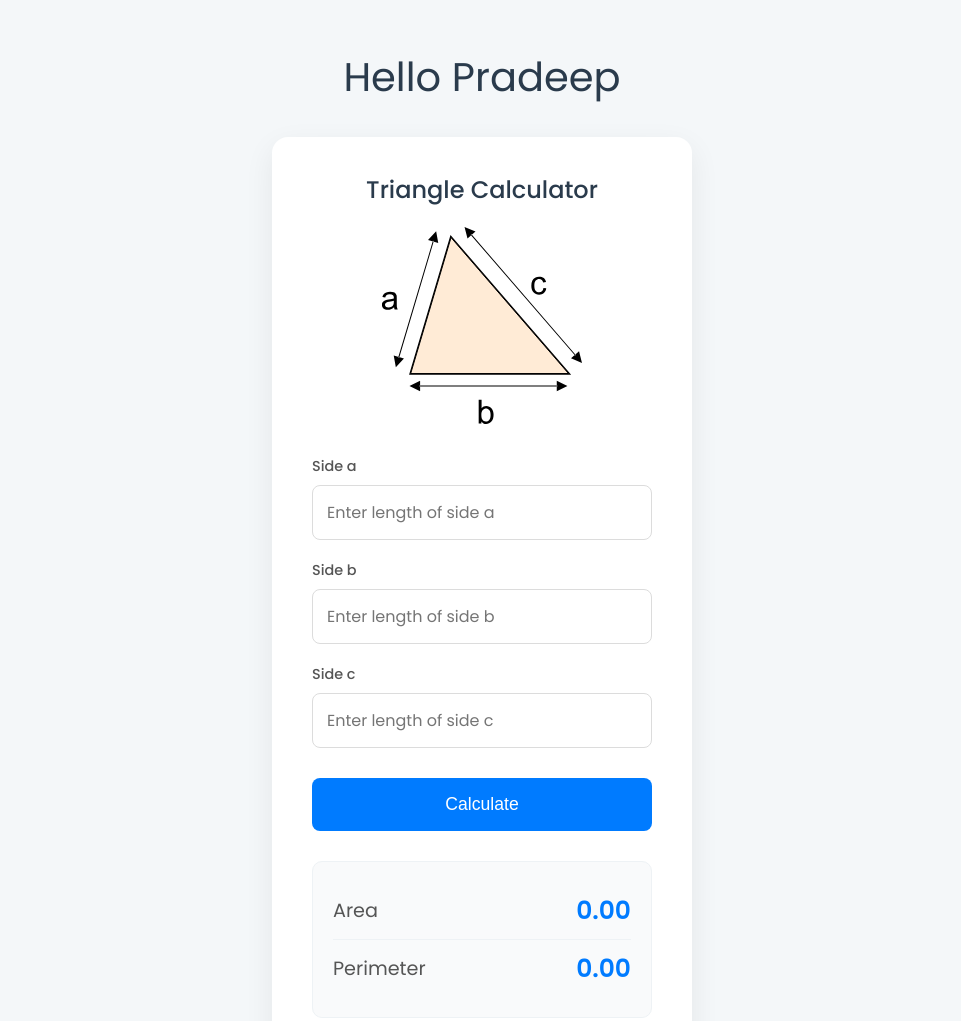
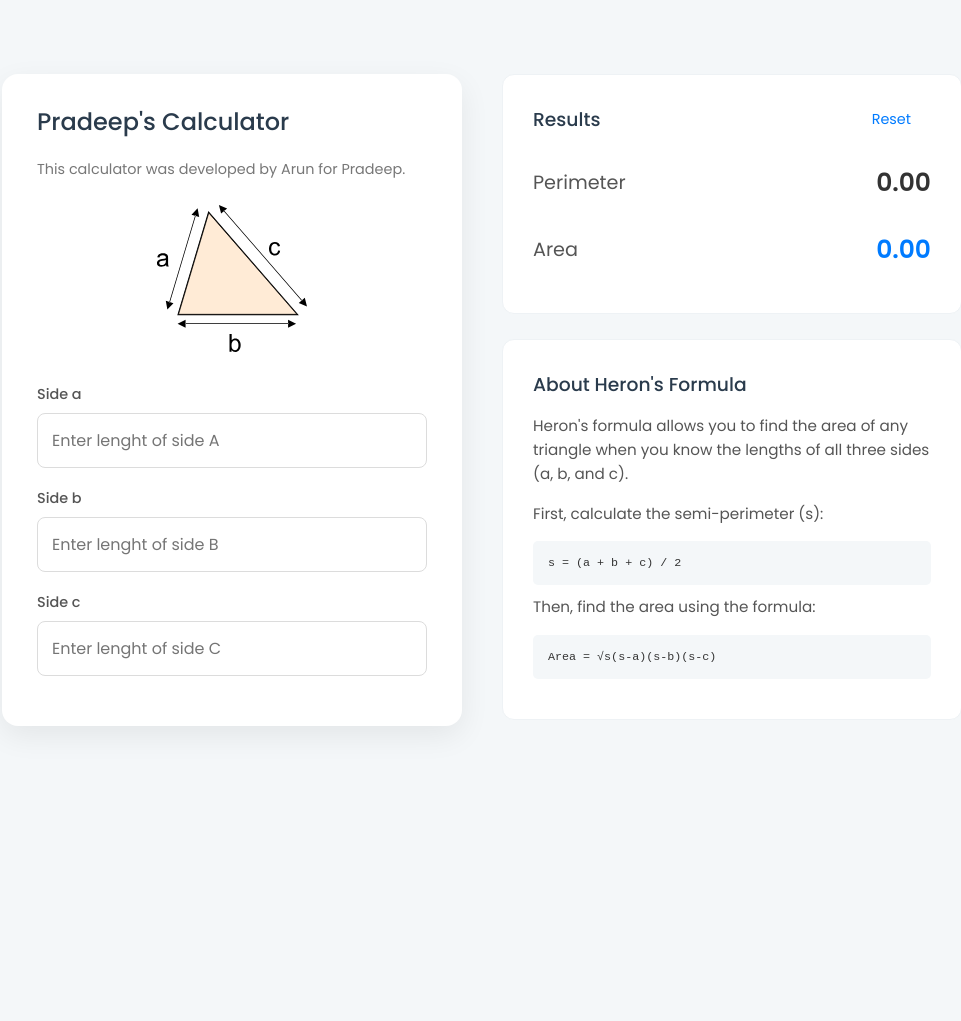
Before and after one commit to i-ap5/HeronsCalculator, a plain HTML site: page index.html in a window 1280 px wide. Shown: the top 1021 px of the page, without its empty margins (158-1119 px from the left). After the commit the page ends 800 px from the top, so only its background shows below. Drawn offline with Linux system fonts and the light colour scheme.

Commit message:
UI enhanced

```diff
--- a/index.html
+++ b/index.html
@@ -3,7 +3,7 @@
 <head>
     <meta charset="UTF-8">
     <meta name="viewport" content="width=device-width, initial-scale=1.0">
-    <title>Professional Triangle Calculator</title>
+    <title>Advanced Triangle Calculator</title>
     <link rel="preconnect" href="https://fonts.googleapis.com">
     <link rel="preconnect" href="https://fonts.gstatic.com" crossorigin>
     <link href="https://fonts.googleapis.com/css2?family=Poppins:wght@300;400;500;600&display=swap" rel="stylesheet">
@@ -11,38 +11,57 @@
 </head>
 <body>
     <div class="main-container">
-        <h1>Hello Pradeep</h1>
-        <div class="calculator-card">
-            <h2>Triangle Calculator</h2>
+        <div class="calculator-grid">
+
+            <!-- Left Column: The Calculator -->
+            <div class="input-section">
+                <h2>Pradeep's Calculator</h2>
+                <p class="subtitle">This calculator was developed by Arun for Pradeep.</p>
 
                 <div class="triangle-image-container">
-                <!-- UPDATE THIS LINE with your SVG filename -->
                     <img src="triangle.svg" alt="Triangle with sides a, b, and c">
                 </div>
-
                 <div class="input-group">
                     <label for="sideA">Side a</label>
-                <input type="number" id="sideA" placeholder="Enter length of side a">
+                    <input type="number" id="sideA" placeholder="Enter lenght of side A">
                 </div>
                 <div class="input-group">
                     <label for="sideB">Side b</label>
-                <input type="number" id="sideB" placeholder="Enter length of side b">
+                    <input type="number" id="sideB" placeholder="Enter lenght of side B">
                 </div>
                 <div class="input-group">
                     <label for="sideC">Side c</label>
-                <input type="number" id="sideC" placeholder="Enter length of side c">
+                    <input type="number" id="sideC" placeholder="Enter lenght of side C">
                 </div>
-            <button class="calculate-btn" onclick="calculate()">Calculate</button>
-            <div class="results-container">
-                <div class="result-item">
-                    <span class="label">Area</span>
-                    <span id="area" class="value">0.00</span>
+            </div>
+
+            <!-- Right Column: Results & Explanation -->
+            <div class="explanation-section">
+                <div id="error-container"></div>
+                <div class="results-card">
+                   <div class="card-header">
+                        <h3>Results</h3>
+                        <button id="reset-btn">Reset</button> <!-- The button is now here -->
                     </div>
                     <div class="result-item">
                         <span class="label">Perimeter</span>
                         <span id="perimeter" class="value">0.00</span>
                     </div>
+                    <div class="result-item">
+                        <span class="label">Area</span>
+                        <span id="area" class="value primary-value">0.00</span>
                     </div>
+                </div>
+                <div class="info-card">
+                    <h3>About Heron's Formula</h3>
+                    <p>Heron's formula allows you to find the area of any triangle when you know the lengths of all three sides (a, b, and c).</p>
+                    <p>First, calculate the semi-perimeter (s):</p>
+                    <code>s = (a + b + c) / 2</code>
+                    <p>Then, find the area using the formula:</p>
+                    <code>Area = √s(s-a)(s-b)(s-c)</code>
+                </div>
+            </div>
+
         </div>
     </div>
     <script src="script.js"></script>
--- a/script.js
+++ b/script.js
@@ -1,22 +1,71 @@
+// Get references to all interactive elements
+const sideAInput = document.getElementById('sideA');
+const sideBInput = document.getElementById('sideB');
+const sideCInput = document.getElementById('sideC');
+const areaEl = document.getElementById('area');
+const perimeterEl = document.getElementById('perimeter');
+const errorContainer = document.getElementById('error-container');
+const resetButton = document.getElementById('reset-btn');
+
+const inputs = [sideAInput, sideBInput, sideCInput];
+
+// Attach 'input' event listener for real-time calculation
+inputs.forEach(input => {
+    input.addEventListener('input', calculate);
+});
+
+// Attach 'click' event listener for the reset button
+resetButton.addEventListener('click', resetCalculator);
+
 function calculate() {
-    const sideA = parseFloat(document.getElementById('sideA').value);
-    const sideB = parseFloat(document.getElementById('sideB').value);
-    const sideC = parseFloat(document.getElementById('sideC').value);
+    // Hide error container by default
+    errorContainer.style.display = 'none';
 
-    if (isNaN(sideA) || isNaN(sideB) || isNaN(sideC) || sideA <= 0 || sideB <= 0 || sideC <= 0) {
-        alert("Please enter valid positive numbers for all sides.");
+    const sideA = parseFloat(sideAInput.value);
+    const sideB = parseFloat(sideBInput.value);
+    const sideC = parseFloat(sideCInput.value);
+
+    // If any field is empty, just reset and exit
+    if (isNaN(sideA) || isNaN(sideB) || isNaN(sideC)) {
+        resetResults();
+        return;
+    }
+
+    // Validation: Display errors inline
+    if (sideA <= 0 || sideB <= 0 || sideC <= 0) {
+        showError('All side lengths must be positive numbers.');
         return;
     }
 
     if ((sideA + sideB <= sideC) || (sideA + sideC <= sideB) || (sideB + sideC <= sideA)) {
-        alert("The entered side lengths do not form a valid triangle.");
+        showError('These side lengths do not form a valid triangle.');
         return;
     }
 
+    // If validation passes, perform calculations
     const perimeter = sideA + sideB + sideC;
     const s = perimeter / 2;
     const area = Math.sqrt(s * (s - sideA) * (s - sideB) * (s - sideC));
 
-    document.getElementById('perimeter').textContent = perimeter.toFixed(2);
-    document.getElementById('area').textContent = area.toFixed(2);
+    perimeterEl.textContent = perimeter.toFixed(2);
+    areaEl.textContent = area.toFixed(2);
 }
+
+function showError(message) {
+    errorContainer.textContent = message;
+    errorContainer.style.display = 'block'; // Make the error visible
+    resetResults();
+}
+
+function resetResults() {
+    areaEl.textContent = '0.00';
+    perimeterEl.textContent = '0.00';
+}
+
+function resetCalculator() {
+    sideAInput.value = '';
+    sideBInput.value = '';
+    sideCInput.value = '';
+    errorContainer.style.display = 'none';
+    resetResults();
+}
--- a/style.css
+++ b/style.css
@@ -10,123 +10,90 @@ body {
 }
 
 .main-container {
-    text-align: center;
+    width: 100%;
+    max-width: 960px;
     padding: 20px;
 }
 
-h1 {
-    font-weight: 400;
-    font-size: 2.5em;
-    color: #2a3b4c;
-    margin-bottom: 30px;
+
+.calculator-grid {
+    display: grid;
+    grid-template-columns: 1fr 1fr;
+    gap: 40px;
 }
 
-.calculator-card {
+.input-section {
     background-color: #ffffff;
-    padding: 35px 40px;
+    padding: 30px 35px;
     border-radius: 16px;
     box-shadow: 0 10px 30px rgba(0, 0, 0, 0.07);
-    width: 100%;
-    max-width: 420px;
-    box-sizing: border-box;
 }
 
-h2 {
-    font-weight: 500;
-    color: #2a3b4c;
+h2 { font-weight: 500; color: #2a3b4c; margin-top: 0; margin-bottom: 20px; }
+h3 { font-weight: 500; color: #2a3b4c; margin-top: 0; margin-bottom: 15px; }
+h4 { font-weight: 500; color: #2a3b4c; margin-top: 0; margin-bottom: 5px; }
+
+.subtitle {
+    color: #777;
+    font-size: 0.9em;
     margin-top: 0;
-    margin-bottom: 20px;
+    margin-bottom: 25px;
 }
 
-.triangle-image-container {
-    margin-bottom: 25px;
-    text-align: center;
-}
-
-.triangle-image-container img {
-    max-width: 200px;
-    height: auto;
-}
-
-.input-group {
-    margin-bottom: 20px;
-    text-align: left;
-}
-
-.input-group label {
-    display: block;
-    margin-bottom: 8px;
-    color: #555;
-    font-weight: 500;
-    font-size: 0.9em;
-}
-
-.input-group input[type="number"] {
-    width: 100%;
-    padding: 14px;
-    border: 1px solid #dcdcdc;
-    border-radius: 8px;
-    box-sizing: border-box;
-    font-size: 1em;
-    font-family: 'Poppins', sans-serif;
-    transition: border-color 0.3s, box-shadow 0.3s;
-}
-
-.input-group input[type="number"]:focus {
-    outline: none;
-    border-color: #007bff;
-    box-shadow: 0 0 0 3px rgba(0, 123, 255, 0.1);
-}
-
-.calculate-btn {
-    width: 100%;
-    padding: 16px;
-    margin-top: 10px;
-    border: none;
-    border-radius: 8px;
-    background-color: #007bff;
-    color: white;
-    font-size: 1.1em;
-    font-weight: 500;
-    cursor: pointer;
-    transition: background-color 0.3s, transform 0.2s;
-}
-
-.calculate-btn:hover {
-    background-color: #0056b3;
-}
-
-.calculate-btn:active {
-    transform: scale(0.98);
-}
-
-.results-container {
-    margin-top: 30px;
-    background-color: #f9fafb;
-    padding: 20px;
-    border-radius: 10px;
-    border: 1px solid #eef2f5;
-}
-
-.result-item {
+.card-header {
     display: flex;
     justify-content: space-between;
     align-items: center;
-    font-size: 1.2em;
-    padding: 10px 0;
+    margin-bottom: 15px; /* Adds space below the header */
 }
 
-.result-item:first-child {
-    border-bottom: 1px solid #eef2f5;
+/* Also, make sure the h3 inside it has no margin */
+.card-header h3 {
+    margin: 0;
 }
 
-.result-item .label {
-    color: #555;
+
+.triangle-image-container { margin-bottom: 25px; text-align: center; }
+.triangle-image-container img { max-width: 150px; height: auto; }
+
+.input-group { margin-bottom: 20px; text-align: left; }
+.input-group label { display: block; margin-bottom: 8px; color: #555; font-weight: 500; font-size: 0.9em; }
+.input-group input[type="number"] { width: 100%; padding: 14px; border: 1px solid #dcdcdc; border-radius: 8px; box-sizing: border-box; font-size: 1em; font-family: 'Poppins', sans-serif; transition: border-color 0.3s, box-shadow 0.3s; }
+.input-group input[type="number"]:focus { outline: none; border-color: #007bff; box-shadow: 0 0 0 3px rgba(0, 123, 255, 0.1); }
+
+#reset-btn {
+    background: none;
+    border: none;
+    color: #007bff; /* Blue link color */
+    font-family: 'Poppins', sans-serif;
+    font-size: 0.9em;
     font-weight: 400;
+    cursor: pointer;
+    padding-inline: 20px;
+    border-radius: 5px;
+    transition: background-color 0.2s, color 0.2s;
 }
 
-.result-item .value {
-    color: #007bff;
-    font-weight: 600;
-    font-size: 1.3em;
+#reset-btn:hover {
+    background-color: #f0f6ff; /* A light blue on hover */
+    color: #0056b3;
+}#reset-btn:hover { background-color: #f1f3f5; border-color: #c5c5c5;}
+
+#error-container { color: #d93025; font-weight: 500; min-height: 20px; font-size: 0.95em; text-align: left; margin-bottom: 20px; background-color: #fdecea; padding: 15px; border-radius: 8px; display: none; /* Hidden by default */ }
+
+.results-card, .info-card { background-color: #ffffff; padding: 30px; border-radius: 12px; border: 1px solid #eef2f5; }
+.info-card { margin-top: 25px; }
+.info-card p { color: #555; font-size: 0.95em; line-height: 1.6; margin-top: 0; }
+.info-card code { display: block; background: #f4f7f9; padding: 15px; border-radius: 5px; color: #333; margin: 10px 0; font-size: 0.9em; }
+
+.result-item { display: flex; justify-content: space-between; align-items: center; font-size: 1.2em; padding: 15px 0; }
+.result-item:first-of-type { border-bottom: 1px solid #eef2f5; }
+.result-item .label { color: #555; font-weight: 400; }
+.result-item .value { color: #333; font-weight: 600; font-size: 1.3em; }
+.result-item .primary-value { color: #007bff; }
+
+/* Responsive layout for mobile */
+@media (max-width: 820px) {
+    .calculator-grid { grid-template-columns: 1fr; }
+    .explanation-section { margin-top: 30px; }
 }
```
Lines whose indentation alone changed are shown as unchanged.
